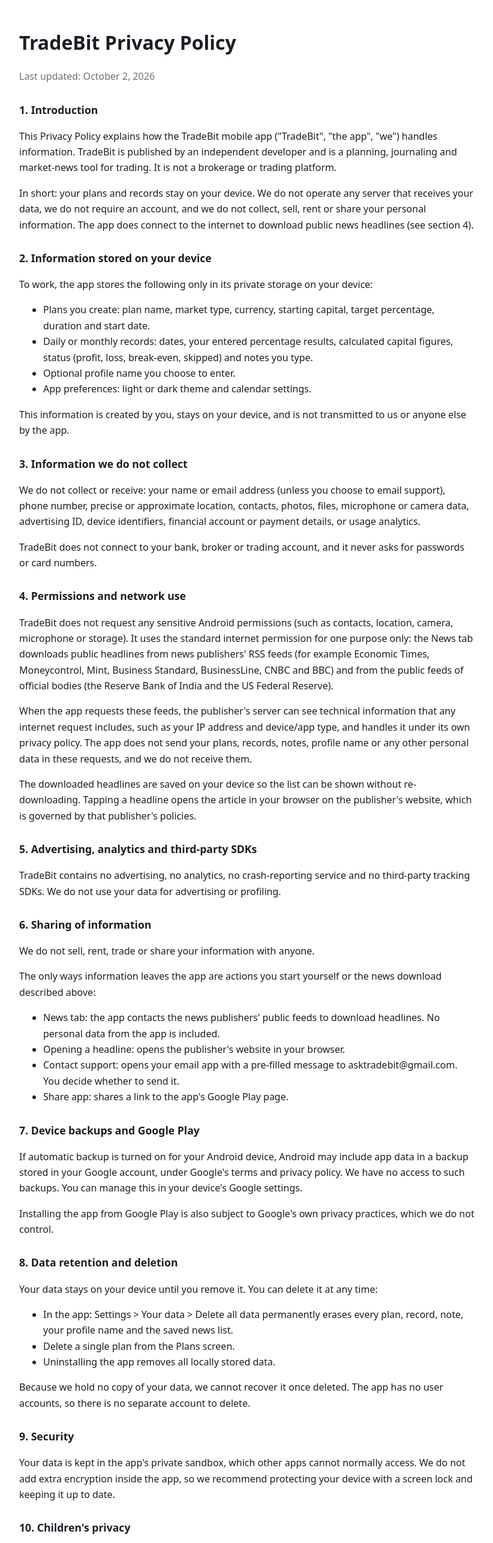
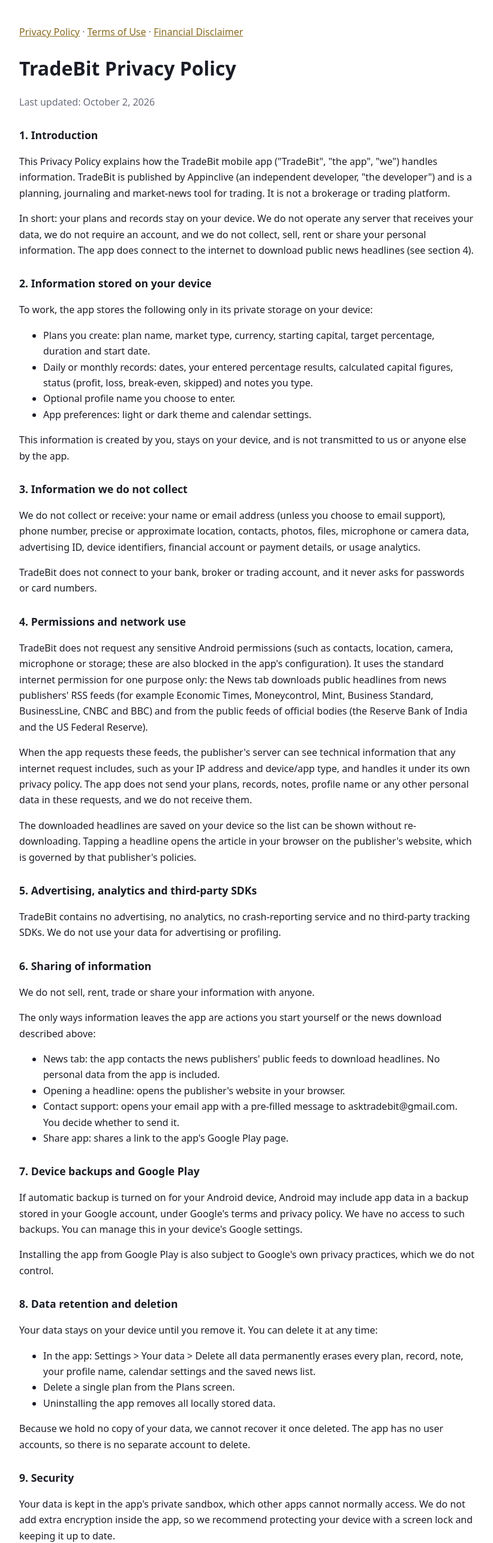
Before and after one commit to askmadtrader/Mad-trader, a plain HTML site: page index.html in a window 1280 px wide. Shown: the top 2572 px of the page at 60% size, without its empty margins (228-1050 px from the left). Drawn offline with Linux system fonts and the light colour scheme.

Commit message:
Update index.html

```diff
--- a/index.html
+++ b/index.html
@@ -1,41 +1,86 @@
-<!doctype html><html lang="en"><head><meta charset="utf-8"><meta name="viewport" content="width=device-width,initial-scale=1"><title>TradeBit Privacy Policy</title>
-<style>body{font-family:system-ui,Segoe UI,Roboto,sans-serif;max-width:760px;margin:0 auto;padding:24px;line-height:1.65;color:#1b1d26}h1{margin-bottom:4px}h2{margin-top:28px;font-size:1.1rem}.u{color:#6b6f7d}a{color:#8a6a1f}</style></head><body>
-<h1>TradeBit Privacy Policy</h1><p class="u">Last updated: October 2, 2026</p>
+<!doctype html>
+<html lang="en">
+<head>
+<meta charset="utf-8">
+<meta name="viewport" content="width=device-width,initial-scale=1">
+<title>TradeBit Privacy Policy</title>
+<style>
+body{font-family:system-ui,Segoe UI,Roboto,sans-serif;max-width:760px;margin:0 auto;padding:24px;line-height:1.65;color:#1b1d26}
+h1{margin-bottom:4px}
+h2{margin-top:28px;font-size:1.1rem}
+.u{color:#6b6f7d}
+a{color:#8a6a1f}
+</style>
+</head>
+<body>
+<p class="u"><a href="privacy-policy.html">Privacy Policy</a> · <a href="terms.html">Terms of Use</a> · <a href="disclaimer.html">Financial Disclaimer</a></p>
+<h1>TradeBit Privacy Policy</h1>
+<p class="u">Last updated: October 2, 2026</p>
+
 <h2>1. Introduction</h2>
-<p>This Privacy Policy explains how the TradeBit mobile app ("TradeBit", "the app", "we") handles information. TradeBit is published by an independent developer and is a planning, journaling and market-news tool for trading. It is not a brokerage or trading platform.</p>
+<p>This Privacy Policy explains how the TradeBit mobile app ("TradeBit", "the app", "we") handles information. TradeBit is published by Appinclive (an independent developer, "the developer") and is a planning, journaling and market-news tool for trading. It is not a brokerage or trading platform.</p>
 <p>In short: your plans and records stay on your device. We do not operate any server that receives your data, we do not require an account, and we do not collect, sell, rent or share your personal information. The app does connect to the internet to download public news headlines (see section 4).</p>
+
 <h2>2. Information stored on your device</h2>
 <p>To work, the app stores the following only in its private storage on your device:</p>
-<ul><li>Plans you create: plan name, market type, currency, starting capital, target percentage, duration and start date.</li><li>Daily or monthly records: dates, your entered percentage results, calculated capital figures, status (profit, loss, break-even, skipped) and notes you type.</li><li>Optional profile name you choose to enter.</li><li>App preferences: light or dark theme and calendar settings.</li></ul>
+<ul>
+<li>Plans you create: plan name, market type, currency, starting capital, target percentage, duration and start date.</li>
+<li>Daily or monthly records: dates, your entered percentage results, calculated capital figures, status (profit, loss, break-even, skipped) and notes you type.</li>
+<li>Optional profile name you choose to enter.</li>
+<li>App preferences: light or dark theme and calendar settings.</li>
+</ul>
 <p>This information is created by you, stays on your device, and is not transmitted to us or anyone else by the app.</p>
+
 <h2>3. Information we do not collect</h2>
 <p>We do not collect or receive: your name or email address (unless you choose to email support), phone number, precise or approximate location, contacts, photos, files, microphone or camera data, advertising ID, device identifiers, financial account or payment details, or usage analytics.</p>
 <p>TradeBit does not connect to your bank, broker or trading account, and it never asks for passwords or card numbers.</p>
+
 <h2>4. Permissions and network use</h2>
-<p>TradeBit does not request any sensitive Android permissions (such as contacts, location, camera, microphone or storage). It uses the standard internet permission for one purpose only: the News tab downloads public headlines from news publishers' RSS feeds (for example Economic Times, Moneycontrol, Mint, Business Standard, BusinessLine, CNBC and BBC) and from the public feeds of official bodies (the Reserve Bank of India and the US Federal Reserve).</p>
+<p>TradeBit does not request any sensitive Android permissions (such as contacts, location, camera, microphone or storage; these are also blocked in the app's configuration). It uses the standard internet permission for one purpose only: the News tab downloads public headlines from news publishers' RSS feeds (for example Economic Times, Moneycontrol, Mint, Business Standard, BusinessLine, CNBC and BBC) and from the public feeds of official bodies (the Reserve Bank of India and the US Federal Reserve).</p>
 <p>When the app requests these feeds, the publisher's server can see technical information that any internet request includes, such as your IP address and device/app type, and handles it under its own privacy policy. The app does not send your plans, records, notes, profile name or any other personal data in these requests, and we do not receive them.</p>
 <p>The downloaded headlines are saved on your device so the list can be shown without re-downloading. Tapping a headline opens the article in your browser on the publisher's website, which is governed by that publisher's policies.</p>
+
 <h2>5. Advertising, analytics and third-party SDKs</h2>
 <p>TradeBit contains no advertising, no analytics, no crash-reporting service and no third-party tracking SDKs. We do not use your data for advertising or profiling.</p>
+
 <h2>6. Sharing of information</h2>
 <p>We do not sell, rent, trade or share your information with anyone.</p>
 <p>The only ways information leaves the app are actions you start yourself or the news download described above:</p>
-<ul><li>News tab: the app contacts the news publishers' public feeds to download headlines. No personal data from the app is included.</li><li>Opening a headline: opens the publisher's website in your browser.</li><li>Contact support: opens your email app with a pre-filled message to asktradebit@gmail.com. You decide whether to send it.</li><li>Share app: shares a link to the app's Google Play page.</li></ul>
+<ul>
+<li>News tab: the app contacts the news publishers' public feeds to download headlines. No personal data from the app is included.</li>
+<li>Opening a headline: opens the publisher's website in your browser.</li>
+<li>Contact support: opens your email app with a pre-filled message to asktradebit@gmail.com. You decide whether to send it.</li>
+<li>Share app: shares a link to the app's Google Play page.</li>
+</ul>
+
 <h2>7. Device backups and Google Play</h2>
 <p>If automatic backup is turned on for your Android device, Android may include app data in a backup stored in your Google account, under Google's terms and privacy policy. We have no access to such backups. You can manage this in your device's Google settings.</p>
 <p>Installing the app from Google Play is also subject to Google's own privacy practices, which we do not control.</p>
+
 <h2>8. Data retention and deletion</h2>
 <p>Your data stays on your device until you remove it. You can delete it at any time:</p>
-<ul><li>In the app: Settings &gt; Your data &gt; Delete all data permanently erases every plan, record, note, your profile name and the saved news list.</li><li>Delete a single plan from the Plans screen.</li><li>Uninstalling the app removes all locally stored data.</li></ul>
+<ul>
+<li>In the app: Settings &gt; Your data &gt; Delete all data permanently erases every plan, record, note, your profile name, calendar settings and the saved news list.</li>
+<li>Delete a single plan from the Plans screen.</li>
+<li>Uninstalling the app removes all locally stored data.</li>
+</ul>
 <p>Because we hold no copy of your data, we cannot recover it once deleted. The app has no user accounts, so there is no separate account to delete.</p>
+
 <h2>9. Security</h2>
 <p>Your data is kept in the app's private sandbox, which other apps cannot normally access. We do not add extra encryption inside the app, so we recommend protecting your device with a screen lock and keeping it up to date.</p>
+
 <h2>10. Children's privacy</h2>
 <p>TradeBit is intended for adults aged 18 and over and is not directed at children. We do not knowingly collect information from children under 13 (or any higher minimum age required in your country).</p>
+
 <h2>11. Your rights</h2>
-<p>Because your data is stored only on your device, you already have full control: you can view it in the app and delete it at any time. If you have questions about your privacy or a request under the laws that apply to you, email us and we will respond.</p>
+<p>Because your data is stored only on your device, you already have full control: you can view it in the app and delete it at any time. If you have questions about your privacy or a request under the laws that apply to you, email us and we will respond. Depending on where you live (for example under India's Digital Personal Data Protection Act, the GDPR or similar laws) you may have rights to access, correct or erase your data; since we hold none, deletion is done by you in the app as described in section 8.</p>
+
 <h2>12. Changes to this policy</h2>
 <p>We may update this policy when the app changes. The latest version is always available in the app at Settings &gt; Legal &gt; Privacy Policy and on our Google Play listing, and the "Last updated" date will change.</p>
+
 <h2>13. Contact us</h2>
+<p>Developer: Appinclive</p>
 <p>Email: <a href="mailto:asktradebit@gmail.com">asktradebit@gmail.com</a></p>
-</body></html>
+<p>We aim to reply within 7 days.</p>
+</body>
+</html>
```
